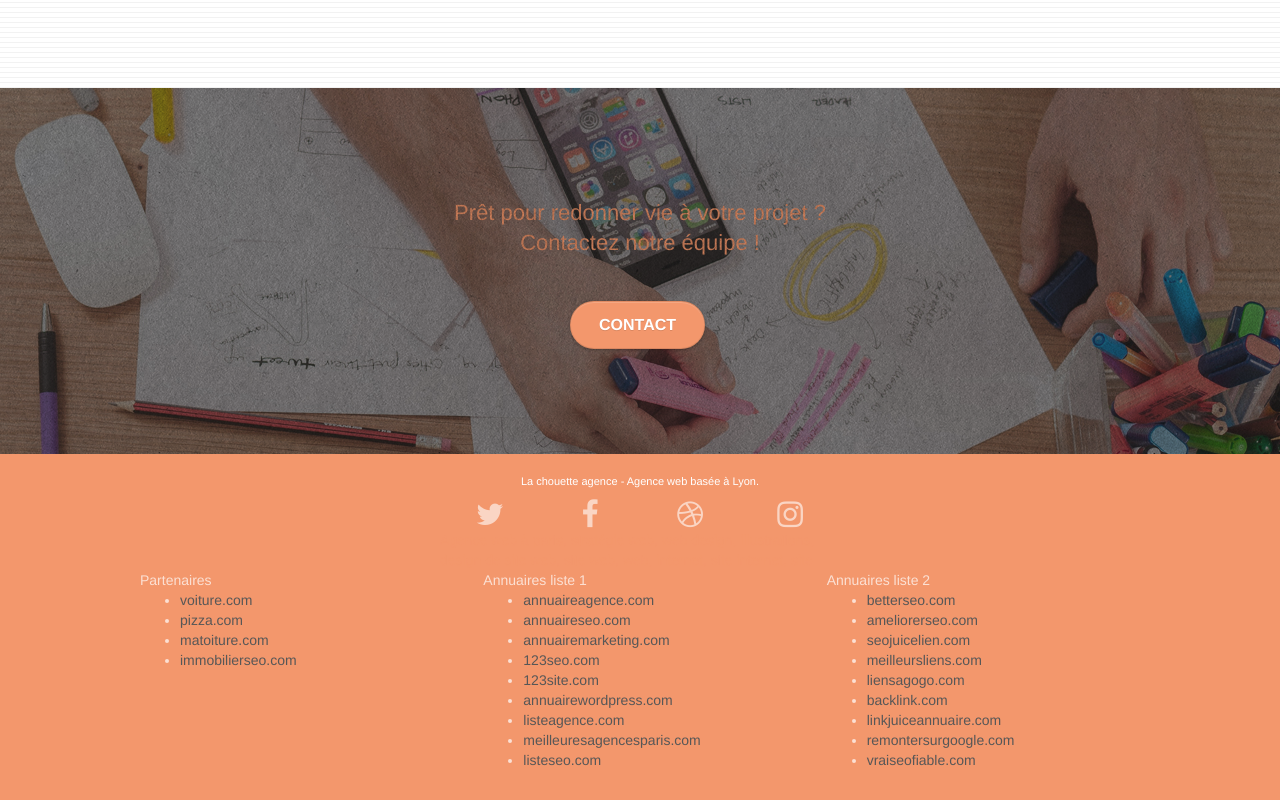
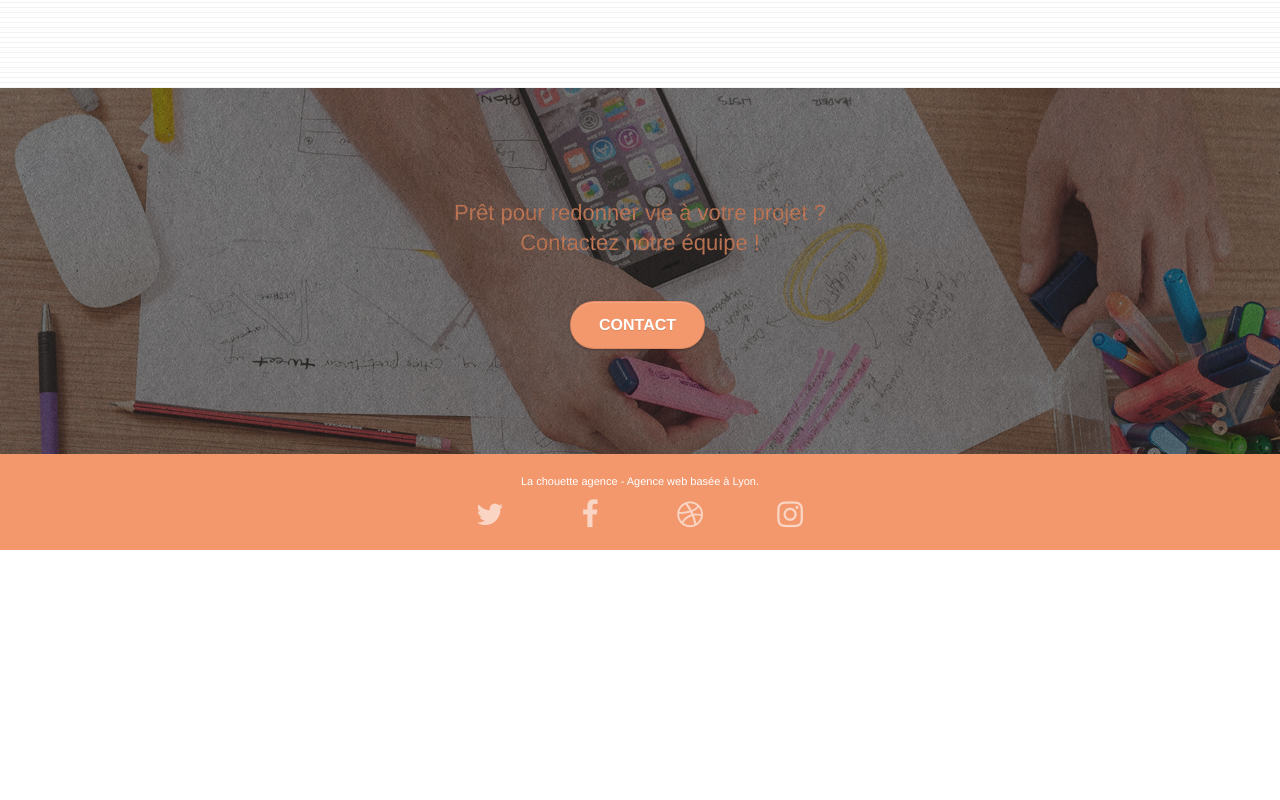
Before and after one commit to dbi13/DeborahDelcistia_4_16112020, a plain HTML site: page index.html in a window 1280 px wide. Shown: the part 2865-3665 px from the top of the page. After the commit the page ends 3415 px from the top, so only its background shows below. Drawn offline with Linux system fonts and the light colour scheme.

Commit message:
optimisation du site continuation

```diff
--- a/index.html
+++ b/index.html
@@ -62,7 +62,7 @@
 <!-- bloc-0 END -->
 
 <!-- bloc-1-presentation -->
-<div class="bloc bgc-dark-slate-blue bg-banniere d-bloc bg-t-edge bloc-bg-texture texture-paper b-parallax" id="bloc-1-hero">
+<div class="bloc bgc-dark-slate-blue bg-banniere d-bloc bg-t-edge bloc-bg-texture texture-paper b-parallax dimension" id="bloc-1-hero">
 	<div class="container bloc-lg">
 		<div class="row tight-width-whitespace">
 			<div class="col-sm-12">
@@ -138,7 +138,7 @@
 		<div class="row tight-width-whitespace black-background">
 			<div class="col-sm-12">
 				<h2 class="mg-md text-center tc-white">
-					Nous souhaitons aider les entreprises de la région Lyonnaise à se développer et à connaître le succès. Nous travaillons pour aider les entreprises locales à attirer de nouveaux clients .<br>
+					Nous souhaitons aider les entreprises de la région Lyonnaise à se développer et à connaître le succès. Nous travaillons pour aider les entreprises locales à attirer de nouveaux clients.<br>
 				</h2>
 				<p class="text-center white">
 					Nous aimons collaborer avec des entrepreneurs créatifs et des entreprises locale, qu’elles aient besoin de créer un site de A à Z ou de donner un coup de jeune à leur site. Que vous ayez besoin d’une identité visuelle complète ou d’une refonte de votre site, n’hésitez pas à nous contacter. Nous travaillerons ensemble pour créer des sites beau et bien structurés, qui seront facilement trouvable sur les moteurs de recherche. <br><br><a class="ltc-white bold-link" href="page2.html">Contactez notre équipe</a><br>
@@ -202,7 +202,7 @@
 <!-- bloc-4-portfolio END -->
 
 <!-- bloc-5-cta -->
-<div class="bloc bgc-dark-slate-blue bg-banniere d-bloc bloc-bg-texture texture-paper" id="bloc-5-cta">
+<div class="bloc bgc-dark-slate-blue bg-banniere d-bloc bloc-bg-texture texture-paper dimension" id="bloc-5-cta">
 	<div class="container bloc-lg">
 		<div class="row">
 			<h2 class="mg-md text-center tc-white">
@@ -245,46 +245,6 @@
 							<a class="social" href="index.html"><span class="fa fa-instagram icon-md"></span></a>
 						</div>
 					</div>
-					<div class="keywords" style="color:#F3976C;">Agence web à paris, stratégie web, web design, illustrations, design de site web, site web, web, internet, site internet, site</div>
-				</div>
-				<div class="row">
-					<div class="col-sm-4">
-						Partenaires
-							<ul>
-								<li><a href="voiture.com">voiture.com</a></li>
-								<li><a href="pizza.com">pizza.com</a></li>
-								<li><a href="matoiture.com">matoiture.com</a></li>
-								<li><a href="immobilierseo.com">immobilierseo.com</a></li>
-							</ul>
-					</div>
-					<div class="col-sm-4">
-						Annuaires liste 1
-						<ul>
-							<li><a href="annuaireagence.com">annuaireagence.com</a></li>
-							<li><a href="annuaireseo.com">annuaireseo.com</a></li>
-							<li><a href="annuairemarketing.com">annuairemarketing.com</a></li>
-							<li><a href="123seoture.com">123seo.com</a></li>
-							<li><a href="123site.com">123site.com</a></li>
-							<li><a href="annuairewordpress.com">annuairewordpress.com</a></li>
-							<li><a href="listeagence.com">listeagence.com</a></li>
-							<li><a href="meilleuresagencesparis.com">meilleuresagencesparis.com</a></li>
-							<li><a href="listeseo.com">listeseo.com</a></li>
-						</ul>
-					</div>
-					<div class="col-sm-4">
-						Annuaires liste 2
-						<ul>
-							<li><a href="betterseo.com">betterseo.com</a></li>
-							<li><a href="ameliorerseo.com">ameliorerseo.com</a></li>
-							<li><a href="seojuicelien.com">seojuicelien.com</a></li>
-							<li><a href="meilleursliens.com">meilleursliens.com</a></li>
-							<li><a href="liensagogo.com">liensagogo.com</a></li>
-							<li><a href="backlink.com">backlink.com</a></li>
-							<li><a href="linkjuiceannuaire.com">linkjuiceannuaire.com</a></li>
-							<li><a href="remontersurgoogle.com">remontersurgoogle.com</a></li>
-							<li><a href="vraiseofiable.com">vraiseofiable.com</a></li>
-						</ul>
-					</div>
 				</div>
 			</div>
 		</div>
--- a/style.css
+++ b/style.css
@@ -71,6 +71,7 @@ a:hover {
     -o-background-size: auto!important;
     background-size: auto!important;
 }
+
 
 .bg-repeat {
     background: repeat;
```
Also changed, not shown: img/image-de-presentation.jpg (added).
